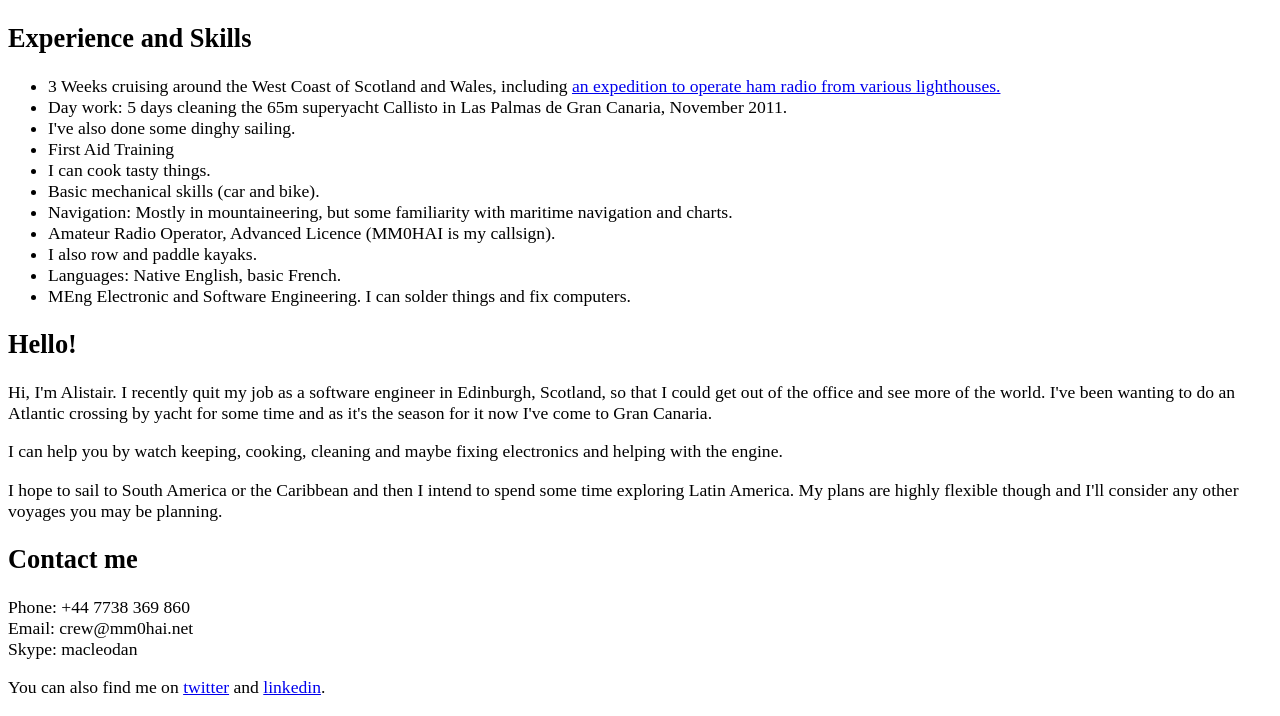
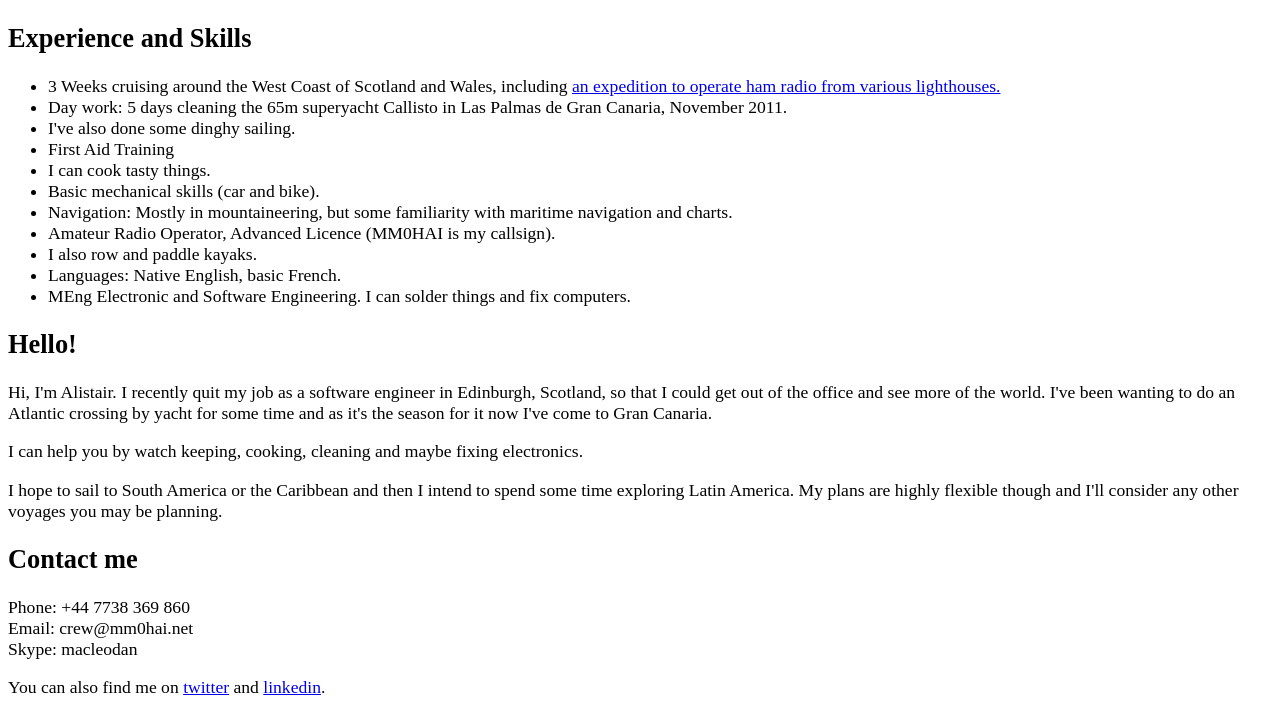
Before and after one commit to anm/anm.github.com, a Jekyll site: the page crew-available-las-palmas.html, which Jekyll copies as it is, in a window 1280 px wide, cut to the strip 615-1331 px from the top of the page. Built offline with Jekyll 4.4.1, drawn with Linux system fonts in a browser that asks for light colours; Markdown is read by kramdown in place of the engine named in the settings.

Commit message:
Removed engine comment.

```diff
--- a/crew-available-las-palmas.html
+++ b/crew-available-las-palmas.html
@@ -65,7 +65,7 @@ as it's the season for it now I've come to Gran Canaria.
 
 <p>
 I can help you by watch keeping, cooking, cleaning and maybe fixing
-electronics and helping with the engine.
+electronics.
 </p>
 
 <p>I hope to sail to South America or the Caribbean and then I intend to spend
```
